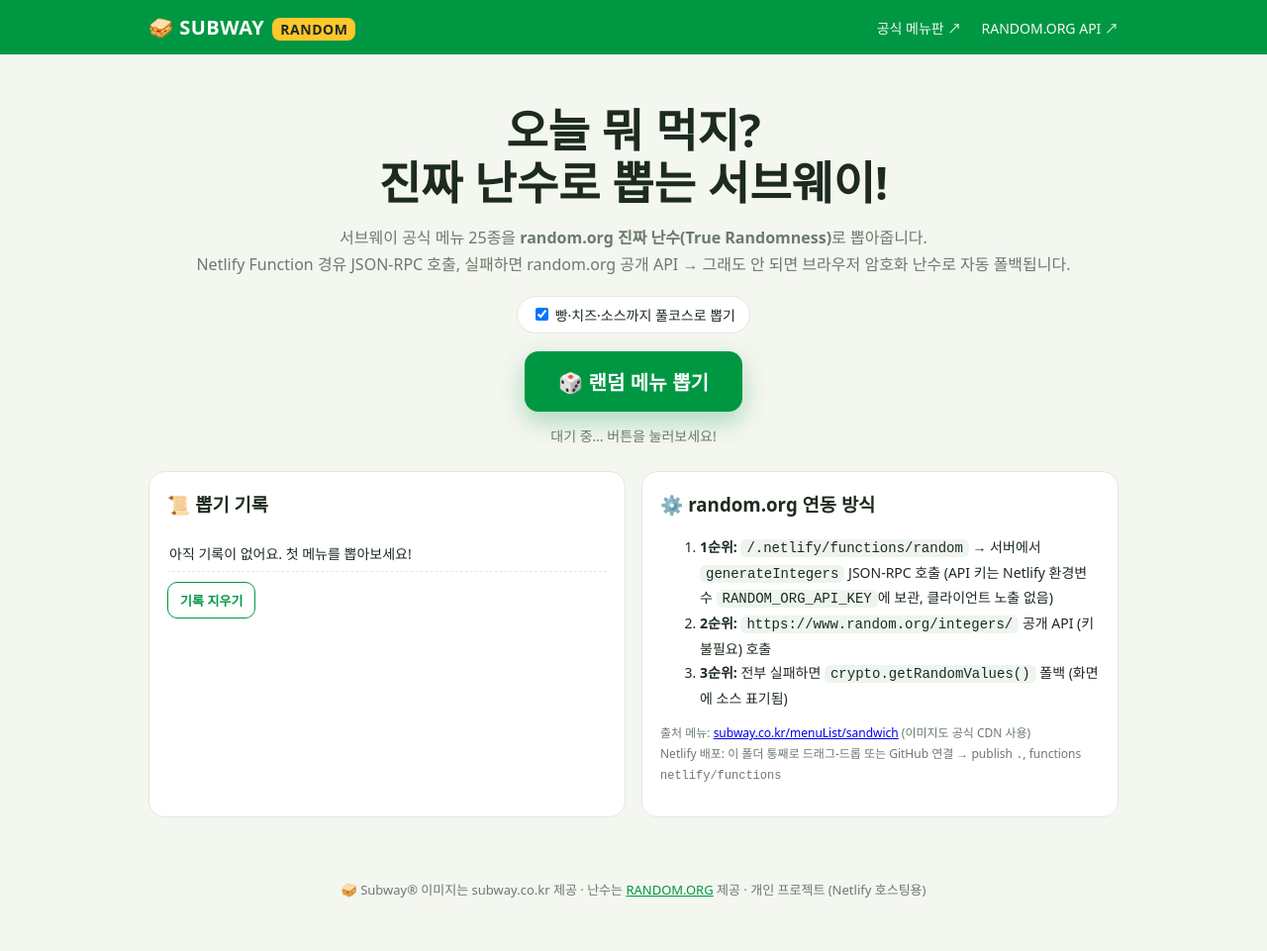
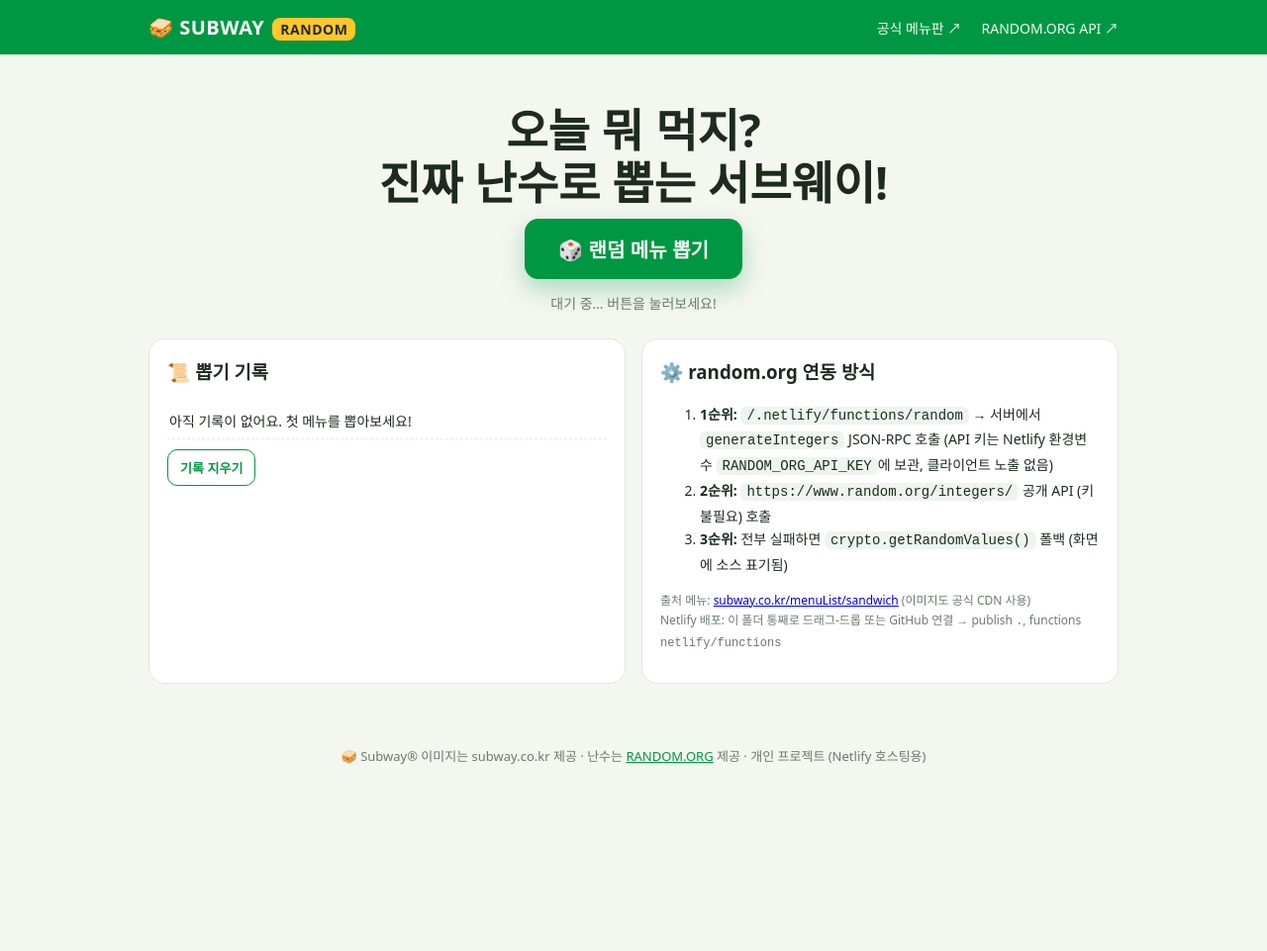
Before and after one commit to Ikboong/subway-random-menu, a plain HTML site: page index.html in a window 1280 px wide. Shown: the whole page at 99% size. After the commit the page ends 826 px from the top, so only its background shows below. Drawn offline with Linux system fonts and the light colour scheme.

Commit message:
refactor: 설명문구·풀코스 체크박스 제거, 항상 풀코스

```diff
--- a/app.js
+++ b/app.js
@@ -68,7 +68,7 @@
     const { numbers, source, detail } = await getBaseRandoms(20);
     const [r0, r1, r2, r3, r4, r5, r6, r7, r8, ...rv] = numbers;
 
-    const full = $("optFull").checked;
+    const full = true; // 항상 풀코스 (빵·치즈·야채·소스·토핑 전부 추첨)
     const menuIdx = sharedIdx !== null ? sharedIdx : r0 % SUBWAY_MENUS.length;
     const menu = SUBWAY_MENUS[menuIdx];
 
--- a/index.html
+++ b/index.html
@@ -21,12 +21,6 @@
 <main class="wrap">
   <section class="hero">
     <h1>오늘 뭐 먹지? <br />진짜 난수로 뽑는 서브웨이!</h1>
-    <p>서브웨이 공식 메뉴 25종을 <b>random.org 진짜 난수(True Randomness)</b>로 뽑아줍니다.<br />
-    Netlify Function 경유 JSON-RPC 호출, 실패하면 random.org 공개 API → 그래도 안 되면 브라우저 암호화 난수로 자동 폴백됩니다.</p>
-
-    <div class="controls">
-      <label class="check"><input type="checkbox" id="optFull" checked /> 빵·치즈·소스까지 풀코스로 뽑기</label>
-    </div>
 
     <button id="drawBtn" class="btn big" type="button">🎲 랜덤 메뉴 뽑기</button>
     <div id="status" class="status">대기 중… 버튼을 눌러보세요!</div>
--- a/styles.css
+++ b/styles.css
@@ -14,8 +14,6 @@
 .hero{text-align:center;padding:40px 0 10px}
 .hero h1{font-size:clamp(28px,5vw,46px);line-height:1.15;margin:10px 0}
 .hero p{color:var(--muted);line-height:1.7}
-.controls{display:flex;gap:16px;justify-content:center;flex-wrap:wrap;margin:18px 0}
-.check{background:#fff;border:1px solid var(--line);border-radius:999px;padding:8px 14px;font-size:14px;cursor:pointer}
 .btn{background:var(--green);color:#fff;border:0;border-radius:14px;padding:12px 20px;font-size:16px;font-weight:700;cursor:pointer}
 .btn:hover{background:var(--dark)}
 .btn.big{font-size:20px;padding:16px 34px;box-shadow:0 10px 24px rgba(0,151,67,.3)}
```
